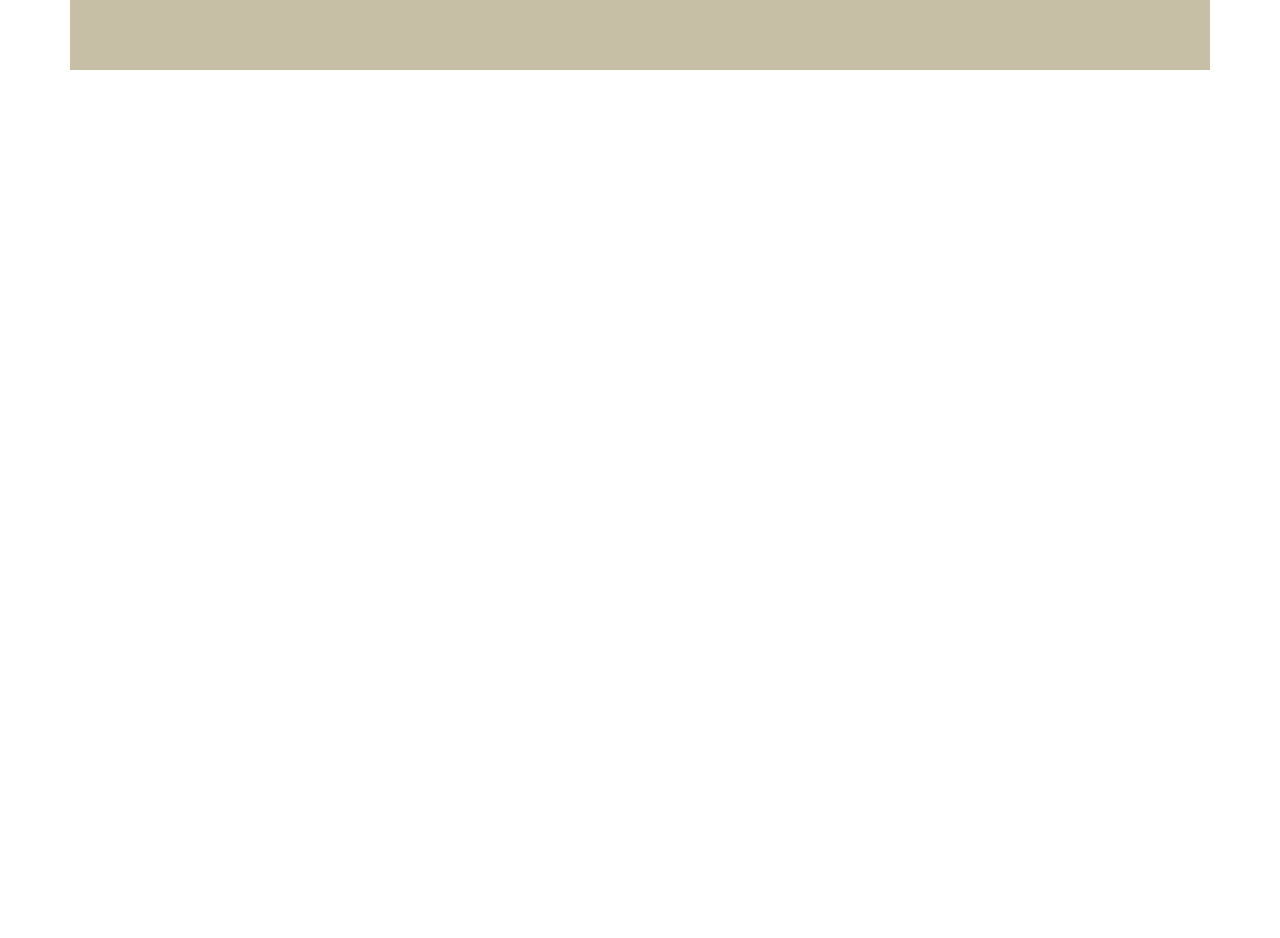
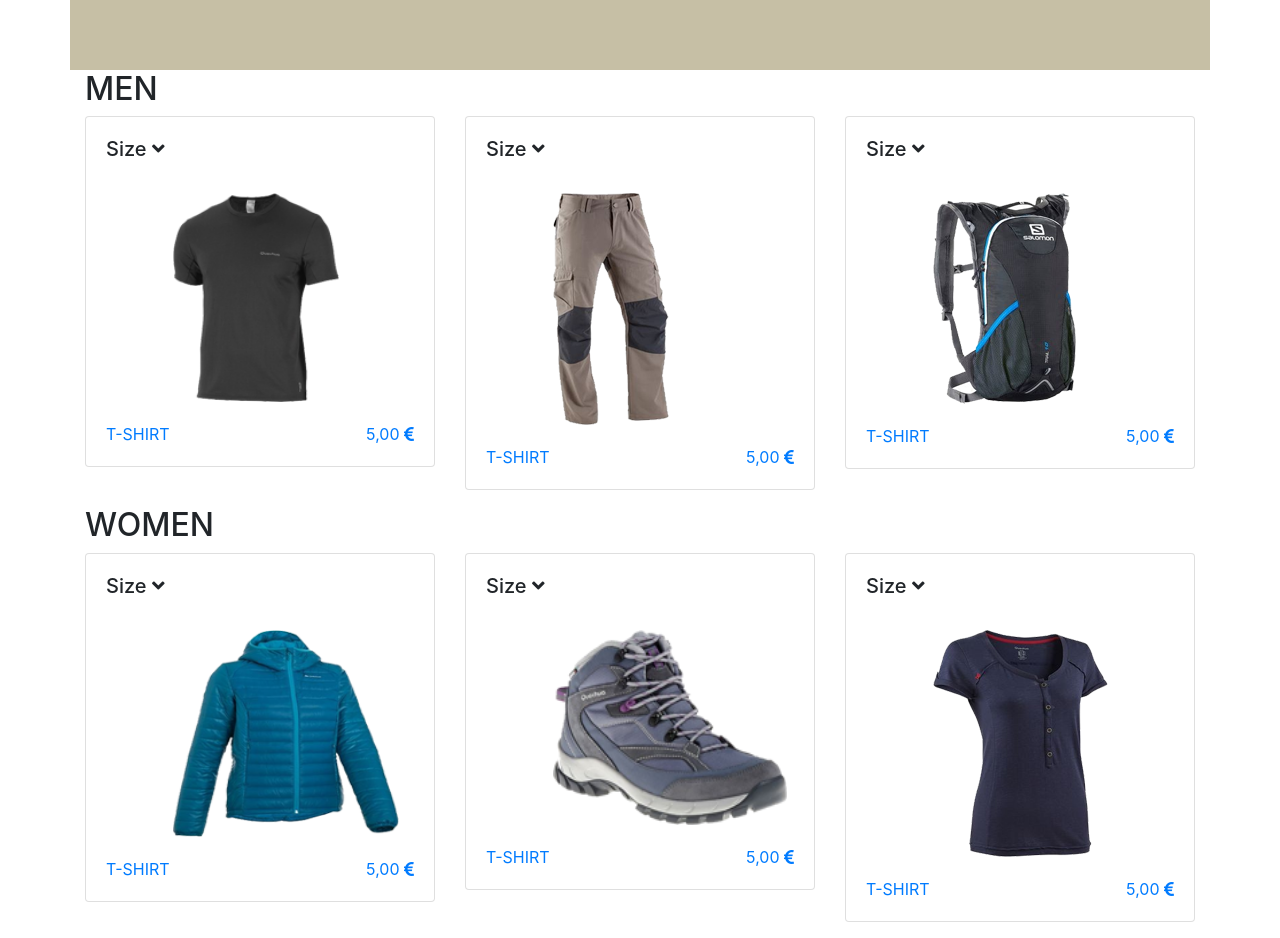
Before and after one commit to vonmutinda/Yolomy, an Angular app: page / in a window 1280 px wide. Shown: the part 880-1818 px from the top of the page. Before the commit the page ends 950 px from the top, so only its background shows below. Built offline with nearby package versions, Linux system fonts and the light colour scheme.

Commit message:
products section

```diff
--- a/src/app/app.component.html
+++ b/src/app/app.component.html
@@ -47,8 +47,10 @@
 </div>
 
 <!-- page two -->
-<div id="page2" class="container">
-  <div class="row">
+<div class="container">
+
+  <!-- .first element of page two -->
+  <div id="page2" class="row">
 
     <!-- selected buttons -->
     <div class="col-md-8">
@@ -71,5 +73,115 @@
     </div>
 
   </div>
+  <!-- ./ fist element of page two END -->
+
+
+  <!-- . category for mens' wear -->
+  <div class="women-cat" >
+    <h2> MEN </h2>
+  </div>
+
+  <div class="row">
+    <div class="col-md-4">
+      <div class="card mb-3">
+        <div class="card-body">
+          <h5 class="card-title">Size <i class="fas fa-angle-down" ></i> </h5>
+        </div>
+        <img class="img-responsive" height="209px" width="166px" src="../assets/products/tshirt.png" alt="Card image">
+        <div class="card-body">
+            <a href="#" class="card-link"> T-SHIRT </a>
+            <a href="#" class="card-link float-right"> 5,00 <i class="fas fa-euro-sign"></i> </a>
+        </div>
+      </div>
+    </div>
+    <div class="col-md-4">
+      <div class="card mb-3">
+        <div class="card-body">
+          <h5 class="card-title"> Size <i class="fas fa-angle-down"></i> </h5>
+        </div>
+        <img class="img-responsive" style="width:116px; height:232px;"src="../assets/products/pants.png" alt="Card image">
+        <div class="card-body">
+          <a href="#" class="card-link"> T-SHIRT </a>
+          <a href="#" class="card-link float-right"> 5,00 <i class="fas fa-euro-sign"></i> </a>
+        </div>
+      </div>
+    </div>
+
+    <div class="col-md-4">
+      <div class="card mb-3">
+        <div class="card-body">
+          <h5 class="card-title"> Size <i class="fas fa-angle-down"></i> </h5>
+        </div>
+        <img style="width:143px; height:211px;" src="../assets/products/backpack.png" alt="Card image">
+        <div class="card-body">
+          <a href="#" class="card-link"> T-SHIRT </a>
+          <a href="#" class="card-link float-right"> 5,00 <i class="fas fa-euro-sign"></i> </a>
+        </div>
+      </div>
+    </div>
+  </div>
+  <!-- ./category for mens' wear END -->
+
+
+
+  <!-- . category for womens' wear -->
+  <div class="women-cat">
+    <h2> WOMEN </h2>
+  </div>
+
+  <div class="row">
+    <div class="col-md-4">
+      <div class="card mb-3">
+        <div class="card-body">
+          <h5 class="card-title">Size <i class="fas fa-angle-down"></i> </h5>
+        </div>
+        <img class="img-responsive" height="207px" width="226px" src="../assets/products/giacket.png" alt="Card image">
+        <div class="card-body">
+          <a href="#" class="card-link"> T-SHIRT </a>
+          <a href="#" class="card-link float-right"> 5,00 <i class="fas fa-euro-sign"></i> </a>
+        </div>
+      </div>
+    </div>
+    <div class="col-md-4">
+      <div class="card mb-3">
+        <div class="card-body">
+          <h5 class="card-title"> Size <i class="fas fa-angle-down"></i> </h5>
+        </div>
+        <img class="img-responsive" style="width:234px; height:195px;" src="../assets/products/trekkingshoes.png" alt="Card image">
+        <div class="card-body">
+          <a href="#" class="card-link"> T-SHIRT </a>
+          <a href="#" class="card-link float-right"> 5,00 <i class="fas fa-euro-sign"></i> </a>
+        </div>
+      </div>
+    </div>
+
+    <div class="col-md-4">
+      <div class="card mb-3">
+        <div class="card-body">
+          <h5 class="card-title"> Size <i class="fas fa-angle-down"></i> </h5>
+        </div>
+        <img style="width:175px; height:227px;" src="../assets/products/tshirt_ladies.png" alt="Card image">
+        <div class="card-body">
+          <a href="#" class="card-link"> T-SHIRT </a>
+          <a href="#" class="card-link float-right"> 5,00 <i class="fas fa-euro-sign" ></i>  </a>
+        </div>
+      </div>
+    </div>
+  </div>
+  <!-- ./category for womens' wear END -->
+
+
 </div>
 <!-- ./ page two END -->
+
+
+
+
+<!-- .page three - ABOUT section -->
+
+<div class="container">
+
+
+</div>
+
+<!-- ./page three - ABOUT section -->
--- a/src/app/app.component.scss
+++ b/src/app/app.component.scss
@@ -33,3 +33,11 @@
     height: 150px;
     padding: 10px;
 }
+
+.item{
+    background-color: #f5f5f7;
+}
+
+img{
+    margin-left: 25%;
+}
```
